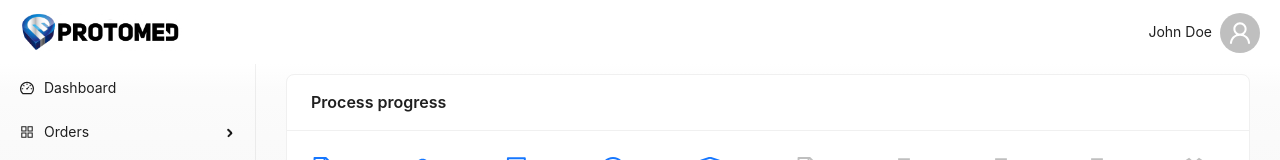
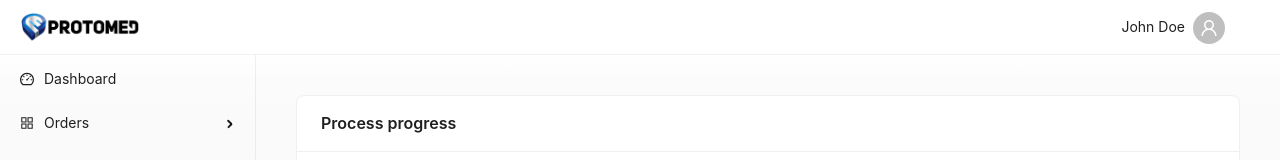
Before and after one commit to IsiraUdaththa/ProtoMed-Client, a Next.js app: page /orders in a window 1280 px wide. Shown: the top 160 px of the page. Built offline with nearby package versions, Linux system fonts and the light colour scheme; no server answers.

Commit message:
Update Navbar

```diff
--- a/src/app/(pages)/layout.tsx
+++ b/src/app/(pages)/layout.tsx
@@ -5,6 +5,7 @@ import { Layout } from "antd";
 import SidebarMenu from "../_components/Sidebar";
 import Header from "../_components/Navbar";
 import Footer from "../_components/Footer";
+import { MenuFoldOutlined, MenuUnfoldOutlined } from "@ant-design/icons";
 
 const { Sider, Content } = Layout;
 
@@ -23,7 +24,7 @@ export default function PagesLayout({ children }: { children: React.ReactNode })
 				>
 					<SidebarMenu />
 				</Sider>
-				<Content style={{ padding: "30px", paddingTop: "10px", overflow: "auto" }}>
+				<Content style={{ padding: "40px", overflow: "auto" }}>
 					{children}
 					<Footer />
 				</Content>
--- a/src/app/_components/Navbar.tsx
+++ b/src/app/_components/Navbar.tsx
@@ -13,12 +13,14 @@ const Navbar: React.FC = () => {
 
 	return (
 		<>
-			<Header style={{ backgroundColor: "#fff", padding: "0px 20px" }}>
-				<Flex justify="space-between" align="center">
-					<img src="/logo.png" alt="Logo" style={{ height: "40px" }} />
+			<Header
+				style={{ backgroundColor: "#fff", padding: "0px 55px 0px 20px", borderBottom: "1px solid #f0f0f0", height: "55px" }}
+			>
+				<Flex align="center" justify="space-between" style={{ height: "100%" }}>
+					<img src="/logo.png" alt="Logo" style={{ height: "30px" }} />
 					<Space>
 						<span>John Doe</span>
-						<Avatar size="large" icon={<UserOutlined />} onClick={() => setIsProfileModalVisible(true)} />
+						<Avatar icon={<UserOutlined />} onClick={() => setIsProfileModalVisible(true)} />
 					</Space>
 				</Flex>
 			</Header>
```
